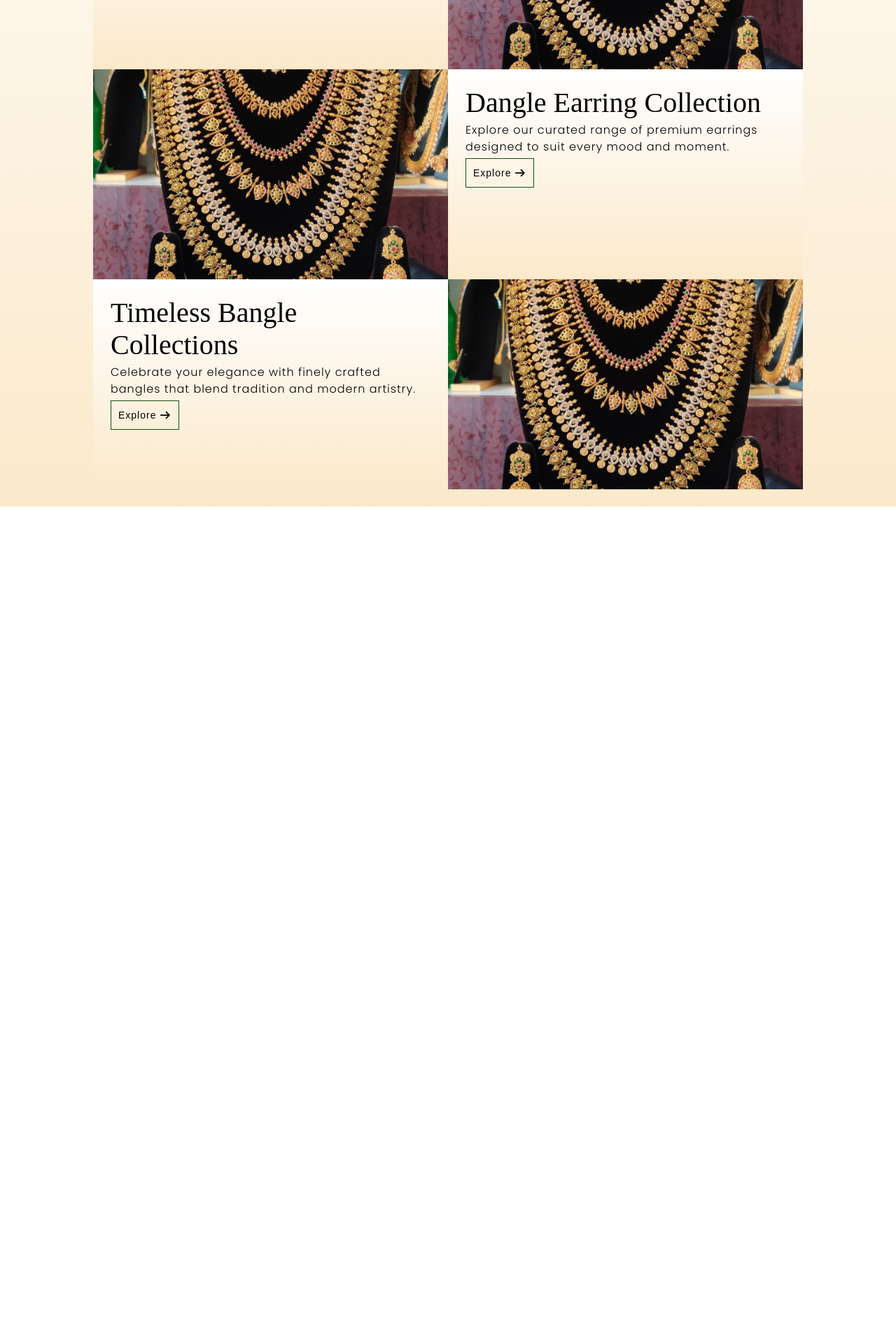
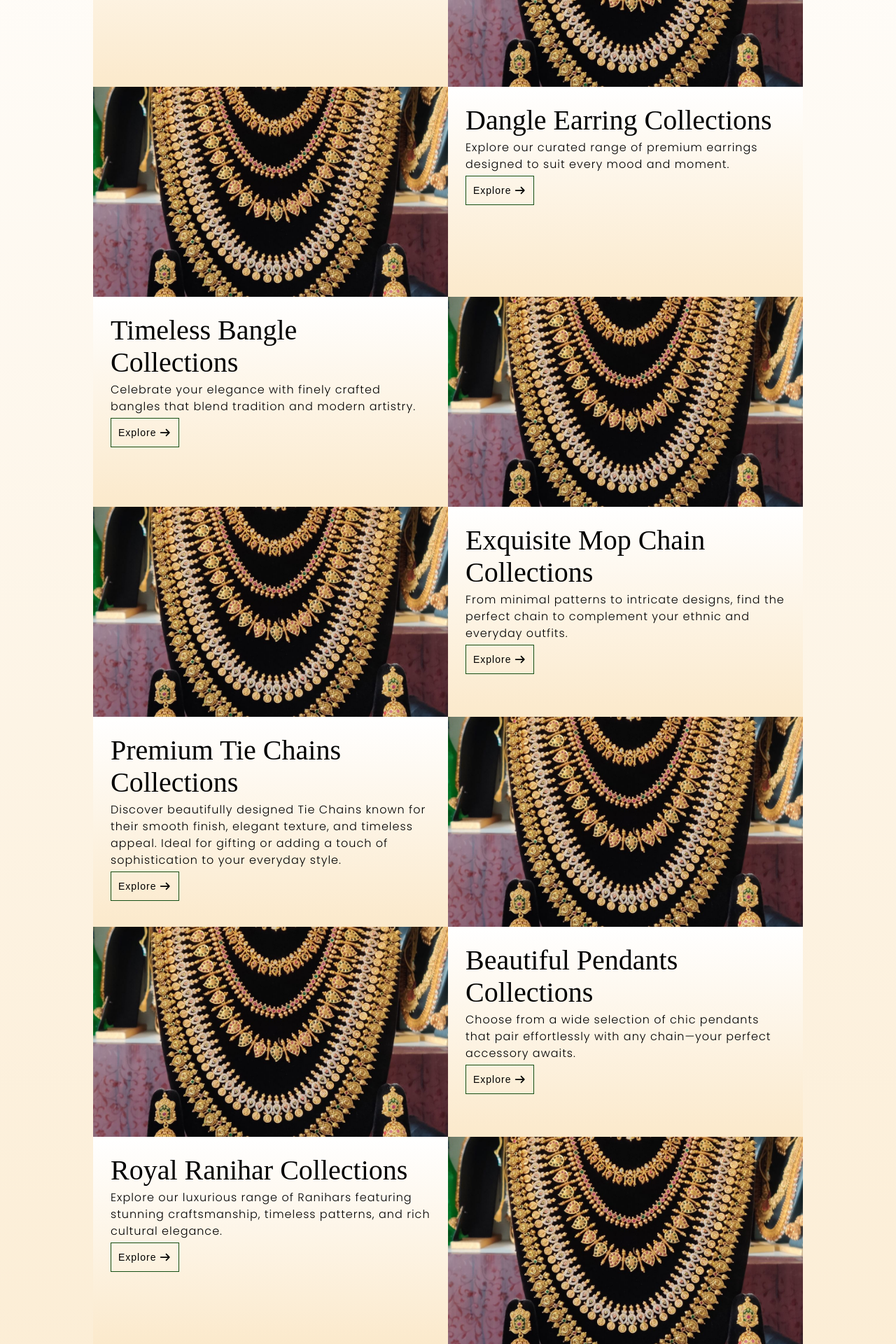
Before and after one commit to PavitrankMishra/Ecommerce, a React (Vite) app: page / in a window 1280 px wide. Shown: the part 4160-6080 px from the top of the page at 70% size. Before the commit the page ends 4884 px from the top, so only its background shows below. Built offline with nearby package versions, Linux system fonts and the light colour scheme.

Commit message:
"style: Add more content to collections"

```diff
--- a/src/components/HomePage/Categories.css
+++ b/src/components/HomePage/Categories.css
@@ -203,7 +203,6 @@
   align-items: center;
   justify-content: center;
   background: linear-gradient(to top, #fbe9cb, rgb(255, 255, 255));
-  /* border: 2px solid red; */
 }
 .categoriesContainer .mainLayout .gridLayout {
   display: grid;
@@ -215,8 +214,6 @@
   padding: 5px;
   margin-bottom: 20px;
   width: 80%;
-  margin-top: 40px;
-  /* border: 2px solid green; */
 }
 
 .categoriesContainer .mainLayout .gridLayout .gridItem {
@@ -248,10 +245,10 @@
   justify-content: center;
   gap: 5px;
   cursor: pointer;
-
-  position: relative; /* IMPORTANT */
-  overflow: hidden; /* IMPORTANT */
-  z-index: 1; /* Keep text on top */
+  transition: all 0.5s ease-in-out;
+  position: relative;
+  overflow: hidden;
+  z-index: 1;
 }
 
 .categoriesContainer .gridLayout .gridItem .categoryContent button::before {
--- a/src/components/HomePage/Categories.tsx
+++ b/src/components/HomePage/Categories.tsx
@@ -377,6 +377,8 @@ const Categories = () => {
                     </section>
                 </section>
 
+                <section className="categoriesHeading">
+                    <span className="main">OUR COLLECTION</span></section>
                 <section className="mainLayout">
                     <section className="gridLayout">
                         <section className="gridItem">
@@ -384,14 +386,14 @@ const Categories = () => {
                         </section>
                         <section className="gridItem special">
                             <section className="categoryContent">
-                                <span className="heading">Elegant Necklace Collection</span>
+                                <span className="heading">Elegant Necklace Collections</span>
                                 <span className="description">From traditional to modern designs, find the perfect piece for every occasion.</span>
                                 <button><span>Explore<FontAwesomeIcon icon={faArrowRight} /></span></button>
                             </section>
                         </section>
                         <section className="gridItem special">
                             <section className="categoryContent">
-                                <span className="heading">Stylish Choker Collection</span>
+                                <span className="heading">Stylish Choker Collections</span>
                                 <span className="description">Perfect for parties, casual outings, and special occasions.</span>
                                 <button><span>Explore<FontAwesomeIcon icon={faArrowRight} /></span></button>
                             </section>
@@ -404,7 +406,7 @@ const Categories = () => {
                         </section>
                         <section className="gridItem special">
                             <section className="categoryContent">
-                                <span className="heading">Dangle Earring Collection</span>
+                                <span className="heading">Dangle Earring Collections</span>
                                 <span className="description">Explore our curated range of premium earrings designed to suit every mood and moment.</span>
                                 <button><span>Explore<FontAwesomeIcon icon={faArrowRight} /></span></button>
                             </section>
@@ -419,8 +421,69 @@ const Categories = () => {
                         <section className="gridItem">
                             <img src={I1} className="itemImage"></img>
                         </section>
+                        <section className="gridItem">
+                            <img src={I1} className="itemImage"></img>
+                        </section>
+                        <section className="gridItem special">
+                            <section className="categoryContent">
+                                <span className="heading">Exquisite Mop Chain Collections</span>
+                                <span className="description">From minimal patterns to intricate designs, find the perfect chain to complement your ethnic and everyday outfits.</span>
+                                <button><span>Explore<FontAwesomeIcon icon={faArrowRight} /></span></button>
+                            </section>
+                        </section>
+                        <section className="gridItem special">
+                            <section className="categoryContent">
+                                <span className="heading">Premium Tie Chains Collections</span>
+                                <span className="description">Discover beautifully designed Tie Chains known for their smooth finish, elegant texture, and timeless appeal. Ideal for gifting or adding a touch of sophistication to your everyday style.</span>
+                                <button><span>Explore<FontAwesomeIcon icon={faArrowRight} /></span></button>
+                            </section>
+                        </section>
+                        <section className="gridItem">
+                            <img src={I1} className="itemImage"></img>
+                        </section>
+                        <section className="gridItem">
+                            <img src={I1} className="itemImage"></img>
+                        </section>
+                        <section className="gridItem special">
+                            <section className="categoryContent">
+                                <span className="heading">Beautiful Pendants Collections</span>
+                                <span className="description">Choose from a wide selection of chic pendants that pair effortlessly with any chain—your perfect accessory awaits.</span>
+                                <button><span>Explore<FontAwesomeIcon icon={faArrowRight} /></span></button>
+                            </section>
+                        </section>
+                        <section className="gridItem special">
+                            <section className="categoryContent">
+                                <span className="heading">Royal Ranihar Collections</span>
+                                <span className="description">Explore our luxurious range of Ranihars featuring stunning craftsmanship, timeless patterns, and rich cultural elegance.</span>
+                                <button><span>Explore<FontAwesomeIcon icon={faArrowRight} /></span></button>
+                            </section>
+                        </section>
+                        <section className="gridItem">
+                            <img src={I1} className="itemImage"></img>
+                        </section>
+                        <section className="gridItem">
+                            <img src={I1} className="itemImage"></img>
+                        </section>
+                        <section className="gridItem special">
+                            <section className="categoryContent">
+                                <span className="heading">Royal Ranihar Collections</span>
+                                <span className="description">Explore our luxurious range of Ranihars featuring stunning craftsmanship, timeless patterns, and rich cultural elegance.</span>
+                                <button><span>Explore<FontAwesomeIcon icon={faArrowRight} /></span></button>
+                            </section>
+                        </section>
+                        <section className="gridItem special">
+                            <section className="categoryContent">
+                                <span className="heading">Modern Bracelet Collections</span>
+                                <span className="description">Explore our luxurious range of Ranihars featuring stunning craftsmanship, timeless patterns, and rich cultural elegance.</span>
+                                <button><span>Explore<FontAwesomeIcon icon={faArrowRight} /></span></button>
+                            </section>
+                        </section>
+                        <section className="gridItem">
+                            <img src={I1} className="itemImage"></img>
+                        </section>
                     </section>
                 </section>
+
                 {/* <section className="categoriesHeading">
                     <p className="main">SHOP NECKLACE SETS</p>
                 </section>
```
